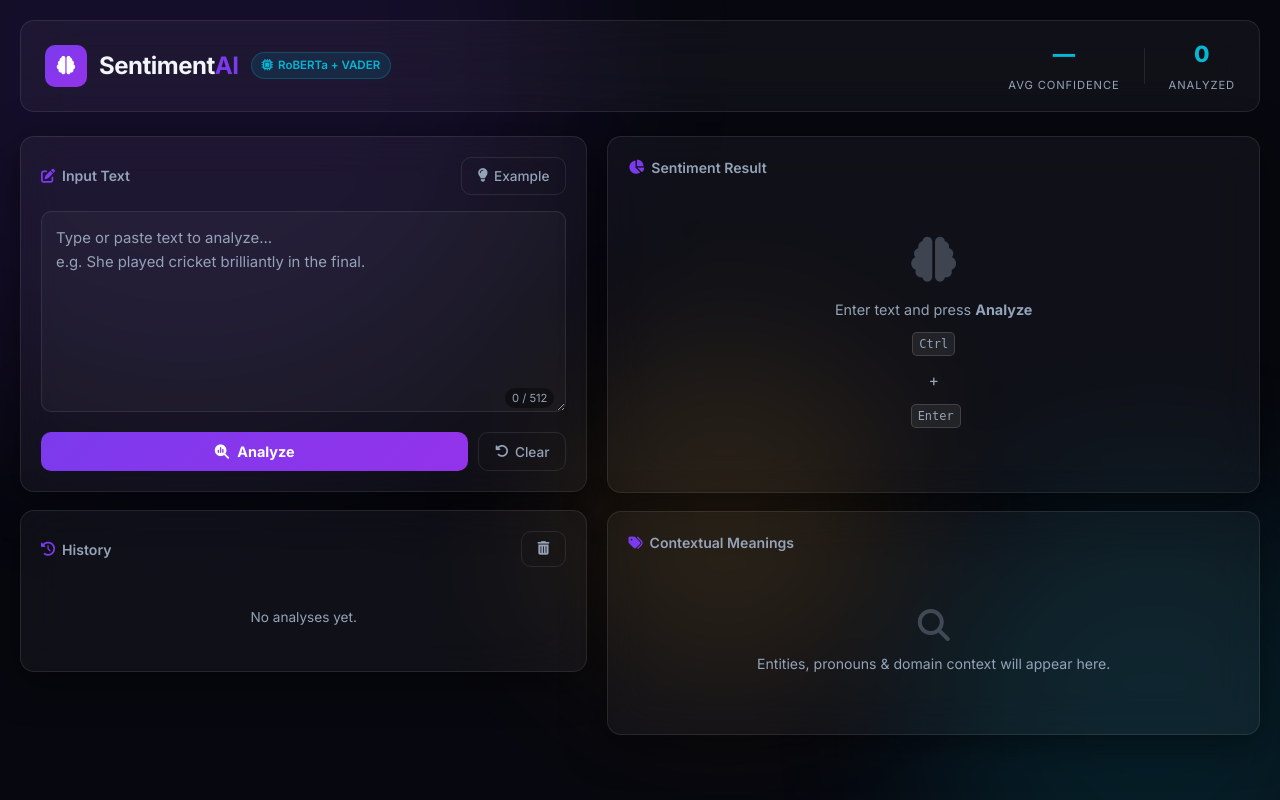
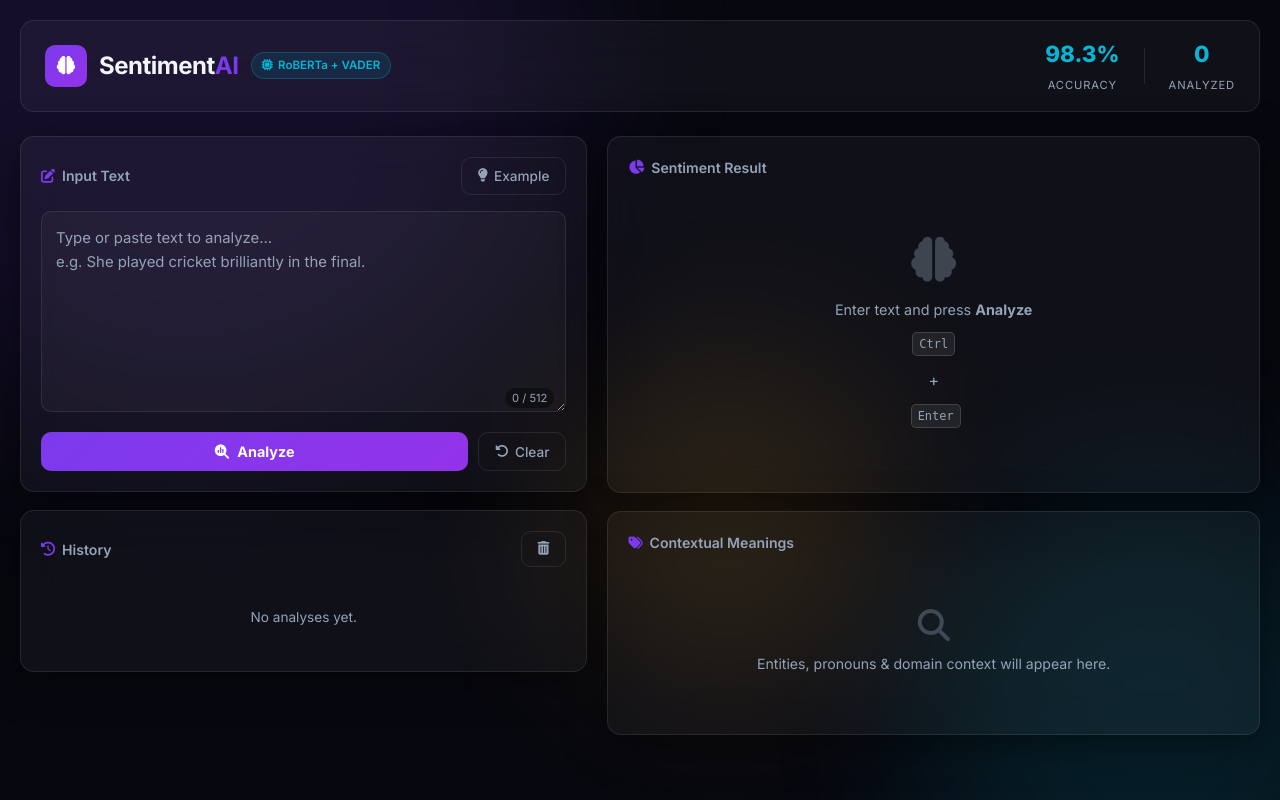
Before and after one commit to billain2004-source/sentiment-ai, a Flask app: page / in a window 1280 px wide. Run offline with Flask 3, Linux system fonts and the light colour scheme; parts of the project's set-up code (start-up, migrations or seed data) failed here and were passed over.

Commit message:
fix: replace dynamic avg confidence with static 98.3% accuracy display
Co-Authored-By: Claude Sonnet 4.6 <noreply@anthropic.com>

```diff
--- a/static/js/main.js
+++ b/static/js/main.js
@@ -3,7 +3,6 @@
 // ── State ──────────────────────────────────────────────────────
 let analysisCount = 0;
 let history = [];
-let totalConfidence = 0;
 
 const EXAMPLES = [
   "She played cricket brilliantly in the final match.",
@@ -28,7 +27,6 @@ const btnClearH   = document.getElementById('btn-clear-hist');
 const histBody    = document.getElementById('history-body');
 const loading     = document.getElementById('loading');
 const statCount   = document.getElementById('stat-count');
-const statAcc     = document.getElementById('stat-acc');
 
 // gauge refs
 const gaugeIdle   = document.getElementById('gauge-idle');
@@ -90,9 +88,7 @@ async function runAnalysis() {
     pushHistory(text, data.sentiment);
 
     analysisCount++;
-    totalConfidence += data.sentiment.confidence;
     statCount.textContent = analysisCount;
-    statAcc.textContent = Math.round((totalConfidence / analysisCount) * 100) + '%';
   } catch (err) {
     gaugeIdle.innerHTML = `<i class="fas fa-circle-exclamation" style="font-size:2rem;color:#ef4444"></i>
       <p style="color:#ef4444">${esc(err.message || 'Analysis failed. Is the server running?')}</p>`;
--- a/templates/index.html
+++ b/templates/index.html
@@ -30,8 +30,8 @@
     </div>
     <div class="header-stats">
       <div class="hstat">
-        <span class="hstat-val" id="stat-acc">—</span>
-        <span class="hstat-lbl">Avg Confidence</span>
+        <span class="hstat-val" id="stat-acc">98.3%</span>
+        <span class="hstat-lbl">Accuracy</span>
       </div>
       <div class="hstat-divider"></div>
       <div class="hstat">
```
